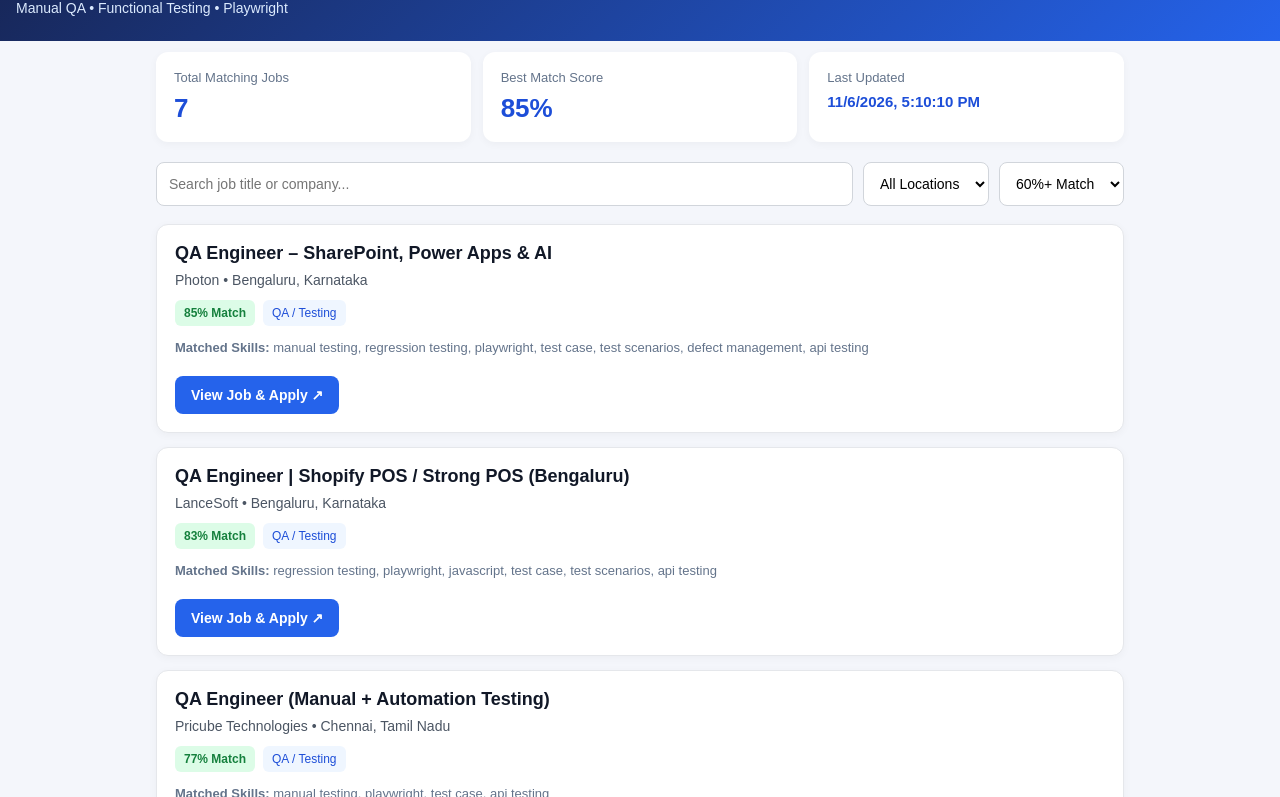
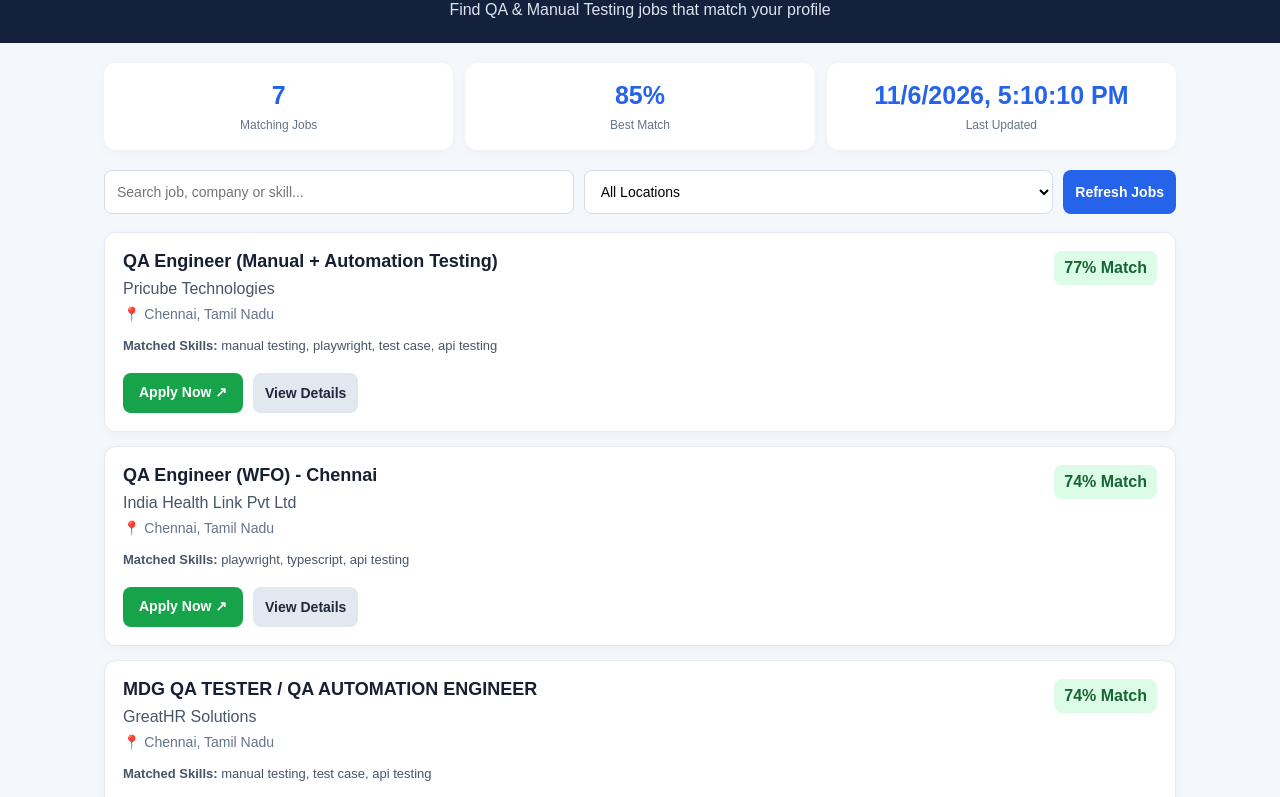
Before and after one commit to Madhu9700/madhu-job-apply-ai, a website: page index.html in a window 1280 px wide. Shown: the part 62-859 px from the top of the page. Drawn offline with Linux system fonts and the light colour scheme.

Commit message:
Add job dashboard

```diff
--- a/index.html
+++ b/index.html
@@ -1,9 +1,9 @@
 <!DOCTYPE html>
 <html lang="en">
 <head>
-  <meta charset="UTF-8" />
-  <meta name="viewport" content="width=device-width, initial-scale=1.0" />
-  <title>My Job Match Dashboard</title>
+  <meta charset="UTF-8">
+  <meta name="viewport" content="width=device-width, initial-scale=1.0">
+  <title>Job Match Dashboard</title>
 
   <style>
     * {
@@ -13,182 +13,223 @@
     body {
       margin: 0;
       font-family: Arial, sans-serif;
-      background: #f4f6fb;
-      color: #1f2937;
+      background: #f4f7fb;
+      color: #172033;
     }
 
     header {
-      background: linear-gradient(135deg, #172554, #2563eb);
+      background: #14213d;
       color: white;
-      padding: 25px 16px;
+      padding: 24px 16px;
+      text-align: center;
     }
 
     header h1 {
-      margin: 0 0 8px;
+      margin: 0;
+      font-size: 26px;
+    }
+
+    header p {
+      margin: 8px 0 0;
+      color: #dbe4f0;
+    }
+
+    .container {
+      max-width: 1100px;
+      margin: auto;
+      padding: 20px 14px;
+    }
+
+    .summary {
+      display: grid;
+      grid-template-columns: repeat(3, 1fr);
+      gap: 12px;
+      margin-bottom: 20px;
+    }
+
+    .summary-card {
+      background: white;
+      padding: 18px 12px;
+      border-radius: 12px;
+      box-shadow: 0 2px 8px #0000000a;
+      text-align: center;
+    }
+
+    .summary-card h2 {
+      margin: 0;
+      color: #2563eb;
       font-size: 25px;
     }
 
-    header p {
-      margin: 0;
-      color: #dbeafe;
-      font-size: 14px;
+    .summary-card p {
+      margin: 8px 0 0;
+      font-size: 12px;
+      color: #64748b;
     }
 
-    .container {
-      max-width: 1000px;
-      margin: auto;
-      padding: 16px;
-    }
-
-    .stats {
-      display: grid;
-      grid-template-columns: repeat(2, 1fr);
-      gap: 12px;
-      margin-top: -5px;
-      margin-bottom: 20px;
-    }
-
-    .stat-card {
-      background: white;
-      padding: 18px;
-      border-radius: 12px;
-      box-shadow: 0 2px 8px #0000000a;
-    }
-
-    .stat-card span {
-      display: block;
-      color: #64748b;
-      font-size: 13px;
-      margin-bottom: 8px;
-    }
-
-    .stat-card strong {
-      font-size: 26px;
-      color: #1d4ed8;
-    }
-
-    .filters {
+    .toolbar {
       display: flex;
+      gap: 10px;
       flex-wrap: wrap;
-      gap: 10px;
       margin-bottom: 18px;
     }
 
     input,
-    select {
+    select,
+    button {
       padding: 12px;
-      border: 1px solid #d1d5db;
       border-radius: 8px;
-      background: white;
+      border: 1px solid #d5dce8;
       font-size: 14px;
-      min-width: 0;
     }
 
-    input {
+    input,
+    select {
+      background: white;
       flex: 1;
-      width: 100%;
+      min-width: 140px;
     }
 
-    select {
-      width: 100%;
+    button {
+      background: #2563eb;
+      color: white;
+      border: none;
+      cursor: pointer;
+      font-weight: bold;
+    }
+
+    button:hover {
+      background: #1d4ed8;
     }
 
     .job-card {
       background: white;
+      border-radius: 12px;
       padding: 18px;
-      border-radius: 12px;
       margin-bottom: 14px;
       box-shadow: 0 2px 8px #0000000a;
-      border: 1px solid #e5e7eb;
+      border: 1px solid #e5eaf2;
+    }
+
+    .job-header {
+      display: flex;
+      justify-content: space-between;
+      gap: 12px;
+      align-items: flex-start;
     }
 
     .job-title {
       font-size: 18px;
       font-weight: bold;
       margin: 0 0 8px;
-      color: #111827;
     }
 
     .company {
-      color: #4b5563;
-      margin-bottom: 10px;
+      color: #475569;
+      margin-bottom: 8px;
+    }
+
+    .location {
+      color: #64748b;
       font-size: 14px;
     }
 
-    .job-details {
-      display: flex;
-      flex-wrap: wrap;
-      gap: 8px;
-      margin: 12px 0;
-    }
-
-    .tag {
-      background: #eff6ff;
-      color: #1d4ed8;
-      padding: 6px 9px;
-      border-radius: 6px;
-      font-size: 12px;
-    }
-
     .score {
-      color: #15803d;
       background: #dcfce7;
+      color: #166534;
       font-weight: bold;
+      padding: 8px 10px;
+      border-radius: 8px;
+      white-space: nowrap;
     }
 
     .skills {
-      color: #64748b;
+      margin-top: 14px;
       font-size: 13px;
+      color: #475569;
       line-height: 1.6;
-      margin: 12px 0;
+    }
+
+    .job-actions {
+      display: flex;
+      gap: 10px;
+      flex-wrap: wrap;
+      margin-top: 16px;
     }
 
     .apply-button {
       display: inline-block;
-      background: #2563eb;
+      background: #16a34a;
       color: white;
       text-decoration: none;
       padding: 11px 16px;
       border-radius: 8px;
       font-size: 14px;
       font-weight: bold;
-      margin-top: 5px;
     }
 
     .apply-button:hover {
-      background: #1d4ed8;
+      background: #15803d;
     }
 
-    .empty {
+    .details-button {
+      background: #e2e8f0;
+      color: #1e293b;
+    }
+
+    .details-button:hover {
+      background: #cbd5e1;
+    }
+
+    .details {
+      display: none;
+      margin-top: 14px;
+      padding: 12px;
+      background: #f8fafc;
+      border-radius: 8px;
+      font-size: 13px;
+      line-height: 1.6;
+      color: #475569;
+    }
+
+    .details.show {
+      display: block;
+    }
+
+    .message {
+      text-align: center;
       background: white;
-      padding: 25px;
+      padding: 28px 16px;
       border-radius: 12px;
-      text-align: center;
       color: #64748b;
     }
 
-    .updated {
+    footer {
+      text-align: center;
       color: #64748b;
       font-size: 12px;
-      margin: 18px 0;
-      text-align: center;
+      padding: 24px 12px;
     }
 
-    .error {
-      color: #b91c1c;
-      background: #fee2e2;
-      padding: 15px;
-      border-radius: 8px;
-      margin-bottom: 15px;
-    }
-
-    @media (min-width: 600px) {
-      .stats {
-        grid-template-columns: repeat(3, 1fr);
+    @media (max-width: 600px) {
+      .summary {
+        grid-template-columns: 1fr 1fr;
       }
 
-      select {
-        width: auto;
+      .summary-card:last-child {
+        grid-column: span 2;
+      }
+
+      .job-header {
+        flex-direction: column;
+      }
+
+      .score {
+        align-self: flex-start;
+      }
+
+      header h1 {
+        font-size: 22px;
       }
     }
   </style>
@@ -196,70 +237,68 @@
 
 <body>
   <header>
-    <h1>My Job Match Dashboard</h1>
-    <p>Manual QA • Functional Testing • Playwright</p>
+    <h1>🎯 Job Match Dashboard</h1>
+    <p>Find QA & Manual Testing jobs that match your profile</p>
   </header>
 
   <main class="container">
-    <section class="stats">
-      <div class="stat-card">
-        <span>Total Matching Jobs</span>
-        <strong id="totalJobs">0</strong>
+    <section class="summary">
+      <div class="summary-card">
+        <h2 id="totalJobs">0</h2>
+        <p>Matching Jobs</p>
       </div>
 
-      <div class="stat-card">
-        <span>Best Match Score</span>
-        <strong id="bestScore">0%</strong>
+      <div class="summary-card">
+        <h2 id="bestScore">0%</h2>
+        <p>Best Match</p>
       </div>
 
-      <div class="stat-card">
-        <span>Last Updated</span>
-        <strong id="lastUpdated" style="font-size:15px;">Loading...</strong>
+      <div class="summary-card">
+        <h2 id="lastUpdated">--</h2>
+        <p>Last Updated</p>
       </div>
     </section>
 
-    <section class="filters">
+    <section class="toolbar">
       <input
-        type="search"
+        type="text"
         id="searchInput"
-        placeholder="Search job title or company..."
-      />
+        placeholder="Search job, company or skill..."
+      >
 
       <select id="locationFilter">
-        <option value="">All Locations</option>
+        <option value="all">All Locations</option>
         <option value="Chennai">Chennai</option>
         <option value="Bengaluru">Bengaluru</option>
         <option value="Hyderabad">Hyderabad</option>
       </select>
 
-      <select id="scoreFilter">
-        <option value="60">60%+ Match</option>
-        <option value="70">70%+ Match</option>
-        <option value="80">80%+ Match</option>
-        <option value="90">90%+ Match</option>
-      </select>
+      <button onclick="loadJobs()">Refresh Jobs</button>
     </section>
 
-    <div id="message"></div>
-    <section id="jobsList"></section>
+    <section id="jobsContainer">
+      <div class="message">Loading matching jobs...</div>
+    </section>
+  </main>
 
-    <p class="updated">
-      Job data is updated when the GitHub Job Agent workflow runs.
-    </p>
-  </main>
+  <footer>
+    Job Match Dashboard | Apply manually through the job application link
+  </footer>
 
   <script>
     let allJobs = [];
 
     async function loadJobs() {
-      const message = document.getElementById("message");
-      const jobsList = document.getElementById("jobsList");
+      const container = document.getElementById("jobsContainer");
+
+      container.innerHTML =
+        '<div class="message">Loading latest job matches...</div>';
 
       try {
-        const response = await fetch("./jobs.json?updated=" + Date.now());
+        const response = await fetch("jobs.json?t=" + Date.now());
 
         if (!response.ok) {
-          throw new Error("Could not load jobs.json");
+          throw new Error("Unable to load jobs.json");
         }
 
         const data = await response.json();
@@ -267,7 +306,7 @@
         allJobs = Array.isArray(data.jobs) ? data.jobs : [];
 
         document.getElementById("totalJobs").textContent =
-          data.matchingJobs ?? allJobs.length;
+          allJobs.length;
 
         const bestScore = allJobs.length
           ? Math.max(...allJobs.map(job => Number(job.matchScore) || 0))
@@ -279,125 +318,134 @@
         document.getElementById("lastUpdated").textContent =
           data.generatedAt
             ? new Date(data.generatedAt).toLocaleString()
-            : "Not available";
+            : "--";
 
-        message.innerHTML = "";
         renderJobs();
-
       } catch (error) {
-        message.innerHTML = `
-          <div class="error">
-            Jobs data is not available yet.
-            Please check whether jobs.json exists in the repository.
+        container.innerHTML = `
+          <div class="message">
+            <h3>Jobs are not available yet</h3>
+            <p>Please run the GitHub Job Agent workflow first.</p>
+            <p>Make sure jobs.json is present in the repository.</p>
           </div>
         `;
-
-        jobsList.innerHTML = "";
       }
     }
 
     function renderJobs() {
+      const container = document.getElementById("jobsContainer");
       const searchText = document
         .getElementById("searchInput")
-        .value.toLowerCase()
+        .value
+        .toLowerCase()
         .trim();
 
-      const location = document
+      const selectedLocation = document
         .getElementById("locationFilter")
-        .value.toLowerCase();
+        .value;
 
-      const minimumScore = Number(
-        document.getElementById("scoreFilter").value
-      );
+      const filteredJobs = allJobs.filter(job => {
+        const searchableText = [
+          job.title,
+          job.company,
+          job.location,
+          ...(job.matchedSkills || [])
+        ]
+          .join(" ")
+          .toLowerCase();
 
-      const filteredJobs = allJobs
-        .filter(job => {
-          const title = (job.title || "").toLowerCase();
-          const company = (job.company || "").toLowerCase();
-          const jobLocation = (job.location || "").toLowerCase();
+        const matchesSearch = searchableText.includes(searchText);
 
-          const matchesSearch =
-            title.includes(searchText) ||
-            company.includes(searchText);
+        const matchesLocation =
+          selectedLocation === "all" ||
+          (job.location || "")
+            .toLowerCase()
+            .includes(selectedLocation.toLowerCase());
 
-          const matchesLocation =
-            !location || jobLocation.includes(location);
-
-          const matchesScore =
-            Number(job.matchScore) >= minimumScore;
-
-          return matchesSearch && matchesLocation && matchesScore;
-        })
-        .sort((a, b) => Number(b.matchScore) - Number(a.matchScore));
-
-      const jobsList = document.getElementById("jobsList");
+        return matchesSearch && matchesLocation;
+      });
 
       if (filteredJobs.length === 0) {
-        jobsList.innerHTML = `
-          <div class="empty">
-            No matching jobs found for these filters.
+        container.innerHTML = `
+          <div class="message">
+            <h3>No matching jobs found</h3>
+            <p>Try changing your search or location filter.</p>
           </div>
         `;
         return;
       }
 
-      jobsList.innerHTML = filteredJobs.map(job => {
-        const title = escapeHTML(job.title || "Job title unavailable");
-        const company = escapeHTML(job.company || "Company unavailable");
-        const locationText = escapeHTML(job.location || "Location unavailable");
+      container.innerHTML = filteredJobs.map((job, index) => {
+        const title = escapeHTML(job.title || "Job title not available");
+        const company = escapeHTML(job.company || "Company not available");
+        const location = escapeHTML(job.location || "Location not available");
         const score = Number(job.matchScore) || 0;
 
-        const skills = Array.isArray(job.matchedSkills)
-          ? job.matchedSkills.join(", ")
-          : "";
+        const skills = (job.matchedSkills || [])
+          .map(skill => escapeHTML(skill))
+          .join(", ") || "No matched skills listed";
 
         const applyLink = safeURL(job.applyLink);
 
+        const applyButton = applyLink
+          ? `<a class="apply-button"
+                href="${applyLink}"
+                target="_blank"
+                rel="noopener noreferrer">Apply Now ↗</a>`
+          : `<button disabled>No Apply Link</button>`;
+
         return `
           <article class="job-card">
-            <h2 class="job-title">${title}</h2>
+            <div class="job-header">
+              <div>
+                <h2 class="job-title">${title}</h2>
+                <div class="company">${company}</div>
+                <div class="location">📍 ${location}</div>
+              </div>
 
-            <div class="company">
-              ${company} • ${locationText}
-            </div>
-
-            <div class="job-details">
-              <span class="tag score">${score}% Match</span>
-              <span class="tag">QA / Testing</span>
+              <div class="score">${score}% Match</div>
             </div>
 
             <div class="skills">
-              <strong>Matched Skills:</strong>
-              ${escapeHTML(skills || "Not specified")}
+              <strong>Matched Skills:</strong> ${skills}
             </div>
 
-            ${
-              applyLink
-                ? `<a
-                    class="apply-button"
-                    href="${applyLink}"
-                    target="_blank"
-                    rel="noopener noreferrer"
-                  >View Job & Apply ↗</a>`
-                : `<span class="tag">Apply link unavailable</span>`
-            }
+            <div class="job-actions">
+              ${applyButton}
+              <button class="details-button"
+                onclick="toggleDetails(${index})">
+                View Details
+              </button>
+            </div>
+
+            <div class="details" id="details-${index}">
+              <strong>Match Reasons:</strong>
+              <ul>
+                ${(job.reasons || ["Meets matching criteria"])
+                  .map(reason => `<li>${escapeHTML(reason)}</li>`)
+                  .join("")}
+              </ul>
+            </div>
           </article>
         `;
       }).join("");
     }
 
+    function toggleDetails(index) {
+      const details = document.getElementById("details-" + index);
+
+      if (details) {
+        details.classList.toggle("show");
+      }
+    }
+
     function escapeHTML(value) {
-      return String(value).replace(/[&<>"']/g, character => {
-        const map = {
-          "&": "&amp;",
-          "<": "&lt;",
-          ">": "&gt;",
-          '"': "&quot;",
-          "'": "&#39;"
-        };
-
-        return map[character];
-      });
+      return String(value)
+        .replace(/&/g, "&amp;")
+        .replace(/</g, "&lt;")
+        .replace(/>/g, "&gt;")
+        .replace(/"/g, "&quot;")
+        .replace(/'/g, "&#039;");
     }
 
     function safeURL(value) {
@@ -422,10 +470,6 @@
       .getElementById("locationFilter")
       .addEventListener("change", renderJobs);
 
-    document
-      .getElementById("scoreFilter")
-      .addEventListener("change", renderJobs);
-
     loadJobs();
   </script>
 </body>
```
